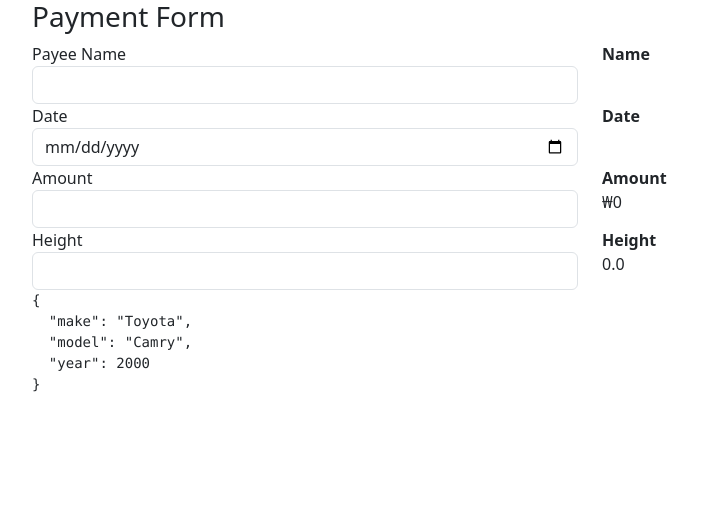
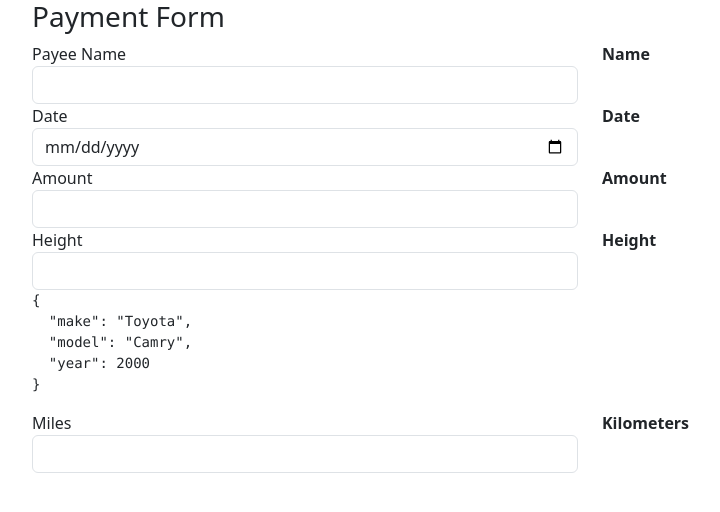
Before and after one commit to evgeniyp92/angular-learning, an Angular app in the folder pipes/: page / in a window 1280 px wide. Shown: the top 512 px of the page, without its empty margins (50-770 px from the left). Built offline with nearby package versions, Linux system fonts and the light colour scheme.

Commit message:
sample custom pipe

```diff
--- a/pipes/src/app/app.component.html
+++ b/pipes/src/app/app.component.html
@@ -74,4 +74,22 @@
   <!-- JSON -->
   <!-- Without the pipe you'd just get [object Object] -->
   <pre>{{ car | json }}</pre>
+  <!-- Custom pipe -->
+  <!-- Generate custom pipes with {ng generate pipe [name]} -->
+  <div class="row">
+    <div class="form-group col">
+      <label for="">Miles</label>
+      <input
+        type="number"
+        (input)="onMilesChange($event.target)"
+        class="form-control"
+      />
+    </div>
+    <div class="col">
+      <label for="">
+        <b>Kilometers</b>
+      </label>
+      <div>{{ miles | convert }}</div>
+    </div>
+  </div>
 </div>
--- a/pipes/src/app/app.component.ts
+++ b/pipes/src/app/app.component.ts
@@ -9,6 +9,9 @@ import {
 } from '@angular/common';
 import { Component } from '@angular/core';
 import { RouterOutlet } from '@angular/router';
+import { ConvertPipe } from './convert.pipe';
+
+type CouldBeNull<T> = T | null;
 
 @Component({
   selector: 'app-root',
@@ -20,20 +23,28 @@ import { RouterOutlet } from '@angular/router';
     CurrencyPipe,
     DecimalPipe,
     JsonPipe,
+    ConvertPipe,
   ],
   templateUrl: './app.component.html',
   styleUrl: './app.component.css',
 })
 export class AppComponent {
-  public name: string = '';
-  public date: string = '';
-  public amount: number = 0;
-  public height: number = 0;
+  public name: CouldBeNull<string> = null;
+  public date: CouldBeNull<string> = null;
+  public amount: CouldBeNull<number> = null;
+  public height: CouldBeNull<number> = null;
+  public miles: CouldBeNull<number> = null;
   public car = {
     make: 'Toyota',
     model: 'Camry',
     year: 2000,
   };
+
+  onMilesChange(eventTarget: EventTarget | null) {
+    if (eventTarget instanceof HTMLInputElement) {
+      this.miles = parseFloat(eventTarget.value);
+    }
+  }
 
   onNameChange(eventTarget: EventTarget | null) {
     if (eventTarget instanceof HTMLInputElement) {
--- /dev/null
+++ b/pipes/src/app/convert.pipe.ts
@@ -0,0 +1,14 @@
+import { Pipe, PipeTransform } from '@angular/core';
+
+@Pipe({
+  name: 'convert',
+  standalone: true,
+})
+export class ConvertPipe implements PipeTransform {
+  transform(value: unknown, ...args: unknown[]): unknown {
+    if (typeof value === 'number') {
+      return value * 1.60934;
+    }
+    return '';
+  }
+}
```
Also changed, not shown: 1 other file (tests, documents, lock files or other folders).
